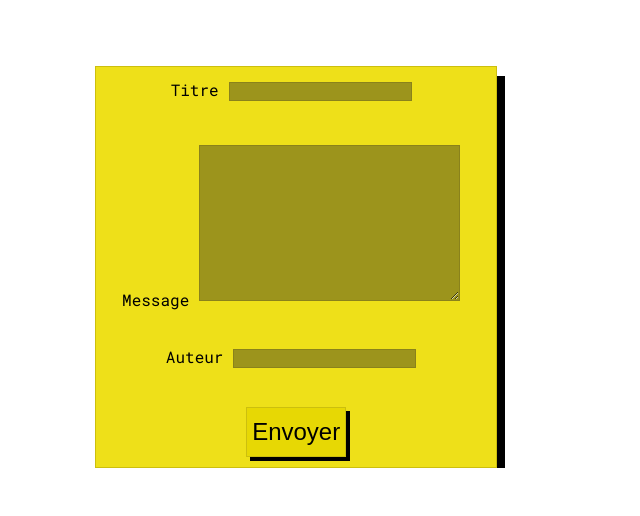
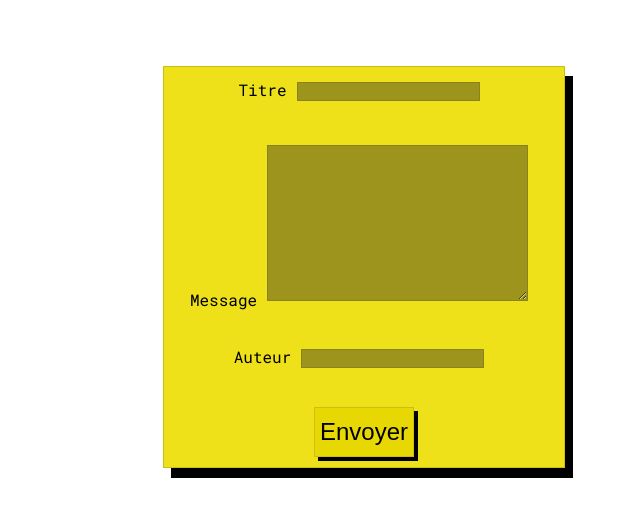
Before and after one commit to Mochafe/PostIt, a website: page public/addPost.html in a window 1280 px wide. Shown: the part 452-968 px from the top of the page, without its empty margins (276-916 px from the left). Before the commit the page ends 920 px from the top, so only its background shows below. Drawn offline with nearby package versions, Linux system fonts and the light colour scheme.

Commit message:
Correction css

```diff
--- a/public/css/style.css
+++ b/public/css/style.css
@@ -18,6 +18,7 @@ header {
 }
 
 #app {
+    padding-bottom: 100px;
 }
 
 .title-link {
@@ -178,4 +179,8 @@ header {
    .post {
     max-width: 700px;
    }
+   .post-form {
+        margin-left: auto;
+        margin-right: auto;
+   }
 }
```
